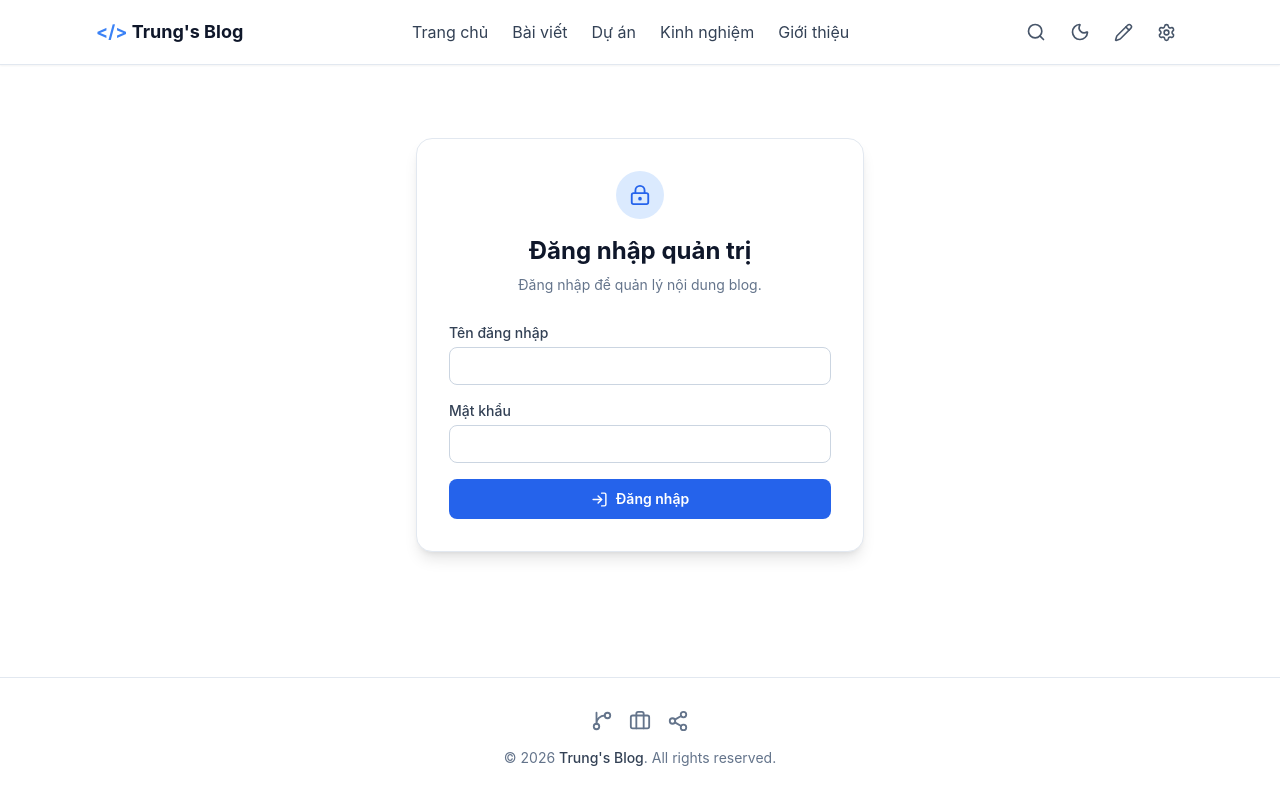
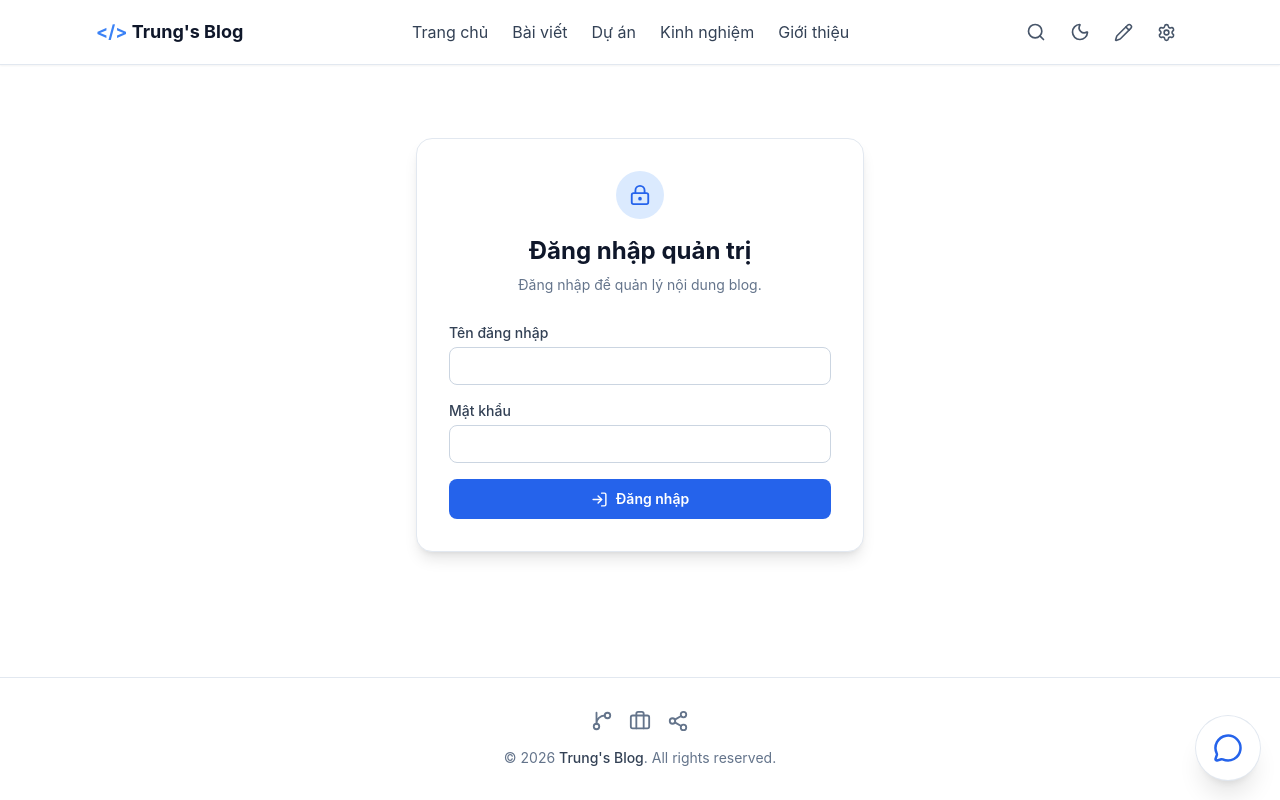
Before and after one commit to ChiTrung-coding/blogger, a React (Vite) app: page /#/admin/login in a window 1280 px wide. Built offline with nearby package versions, Linux system fonts and the light colour scheme.

Commit message:
Add floating contact widget

```diff
--- a/posts/_config.json
+++ b/posts/_config.json
@@ -18,6 +18,11 @@
     "bio": "Xin chào! Tôi là Trung, người làm việc trong lĩnh vực IT với định hướng kết hợp giữa IT Support và Software Development. Tôi quan tâm đến việc giải quyết vấn đề, hỗ trợ người dùng và xây dựng các giải pháp phần mềm thực tế. Blog này là nơi tôi chia sẻ kiến thức, kinh nghiệm và những điều tôi học được trong quá trình làm việc với công nghệ.",
     "avatar": "/images/DSC_3690.jpeg",
     "email": "hello@chitrung-coding.dev",
+    "contact": {
+      "zalo": "",
+      "messenger": "https://m.me/per.tn08",
+      "phone": ""
+    },
     "social": {
       "github": "https://github.com/ChiTrung-coding",
       "linkedin": "https://www.linkedin.com/in/ch%C3%AD-trung-nguy%E1%BB%85n-tr%E1%BA%A7n-546592312/",
--- a/src/App.jsx
+++ b/src/App.jsx
@@ -3,6 +3,7 @@ import { HashRouter, Routes, Route, Outlet } from 'react-router-dom';
 import { HelmetProvider } from 'react-helmet-async';
 import Navbar from './components/layout/Navbar';
 import Footer from './components/layout/Footer';
+import ContactWidget from './components/layout/ContactWidget';
 import ProtectedAdminRoute from './components/auth/ProtectedAdminRoute';
 
 // Lazy load all page components for code splitting
@@ -36,6 +37,7 @@ function Layout() {
         </Suspense>
       </main>
       <Footer />
+      <ContactWidget />
     </div>
   );
 }
--- /dev/null
+++ b/src/components/layout/ContactWidget.jsx
@@ -0,0 +1,45 @@
+import { useState } from 'react';
+import { MessageCircle, Phone, X } from 'lucide-react';
+import { useConfig } from '../../hooks/useConfig';
+
+export default function ContactWidget() {
+  const { owner } = useConfig();
+  const contact = owner.contact || {};
+  const links = [
+    contact.zalo && { label: 'Zalo', href: contact.zalo, icon: 'Z', className: 'bg-blue-600 hover:bg-blue-700' },
+    contact.messenger && { label: 'Messenger', href: contact.messenger, icon: <MessageCircle size={20} />, className: 'bg-sky-500 hover:bg-sky-600' },
+    contact.phone && { label: contact.phone, href: `tel:${contact.phone.replace(/\s+/g, '')}`, icon: <Phone size={20} />, className: 'bg-emerald-600 hover:bg-emerald-700' },
+  ].filter(Boolean);
+  const [isOpen, setIsOpen] = useState(false);
+
+  if (links.length === 0) return null;
+
+  return (
+    <div className="fixed bottom-5 right-5 z-50 flex flex-col items-end gap-3">
+      {isOpen && (
+        <div className="flex flex-col items-end gap-2" aria-label="Contact options">
+          {links.map((link) => (
+            <a
+              key={link.label}
+              href={link.href}
+              target={link.href.startsWith('tel:') ? undefined : '_blank'}
+              rel={link.href.startsWith('tel:') ? undefined : 'noopener noreferrer'}
+              className={`inline-flex max-w-[calc(100vw-2.5rem)] items-center gap-2 rounded-full px-4 py-2.5 text-sm font-semibold text-white shadow-lg transition-transform hover:-translate-y-0.5 ${link.className}`}
+            >
+              <span className="flex h-7 w-7 items-center justify-center rounded-full bg-white/20 font-bold">{link.icon}</span>
+              <span className="max-w-48 truncate">{link.label}</span>
+            </a>
+          ))}
+        </div>
+      )}
+      <button
+        type="button"
+        onClick={() => setIsOpen((current) => !current)}
+        aria-label={isOpen ? 'Close contact options' : 'Open contact options'}
+        className="flex h-16 w-16 items-center justify-center rounded-full bg-white text-slate-900 shadow-xl ring-1 ring-slate-200 transition-transform hover:scale-105 dark:bg-slate-800 dark:text-white dark:ring-slate-700"
+      >
+        {isOpen ? <X size={32} /> : <MessageCircle size={30} className="text-blue-600" />}
+      </button>
+    </div>
+  );
+}
```
Also changed, not shown: src/pages/AboutPage.jsx (+1 -2 lines).
